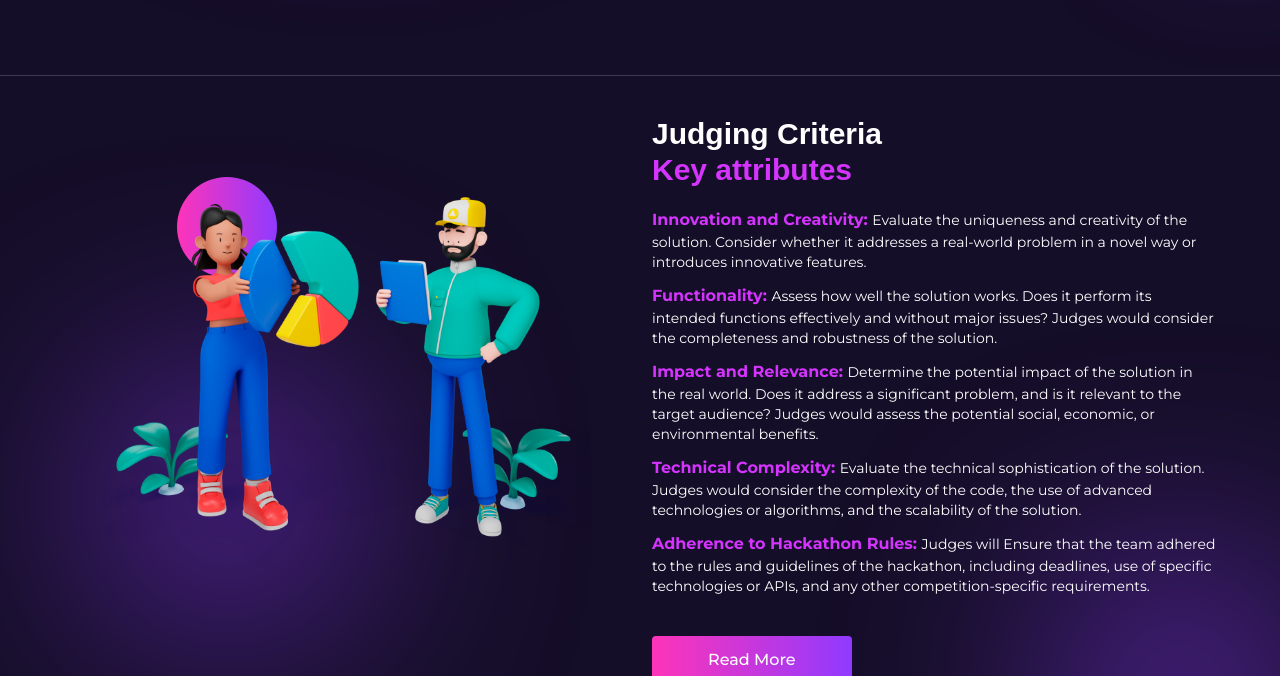
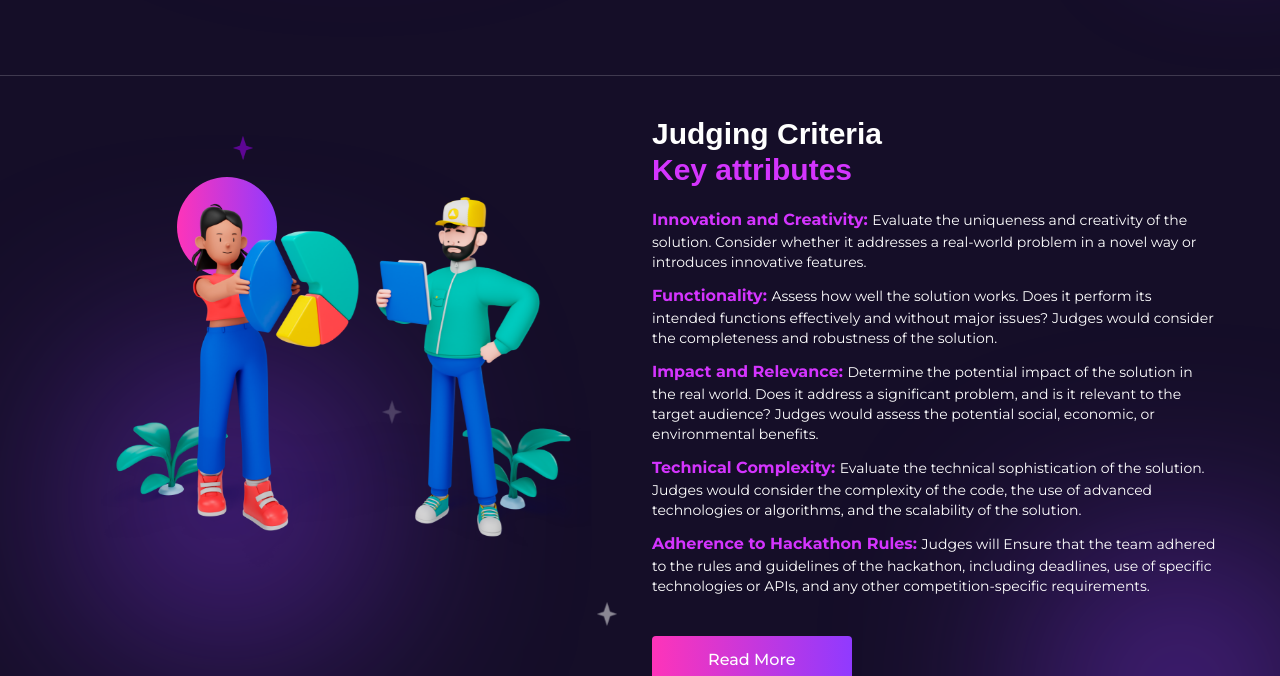
Before and after one commit to gift56/getlinked-ui-challengn, a Next.js app: page / in a window 1280 px wide. Shown: the part 1742-2418 px from the top of the page. Built offline with nearby package versions, Linux system fonts and the light colour scheme; a web font is replaced by a local one.

Commit message:
adding some features

```diff
--- a/components/LandingpageContent/Judging.tsx
+++ b/components/LandingpageContent/Judging.tsx
@@ -38,6 +38,33 @@ const Judging = () => {
               src="/img/judgingCriteriaImg.png"
               alt="judginimg"
               className="tab:w-[490px] w-[264px] mx-auto relative z-10"
+            />
+            <motion.img
+              initial={{ opacity: 0, scale: 0.5 }}
+              whileInView={{ opacity: 1, scale: 1 }}
+              transition={{ type: "spring", duration: 2 }}
+              viewport={{ once: true }}
+              src="/icon/lightstarIcon.png"
+              alt="star"
+              className="absolute flex right-[2%] bottom-[-6%] tab:w-5 w-3 animate-pulse duration-500"
+            />
+            <motion.img
+              initial={{ opacity: 0, scale: 0.5 }}
+              whileInView={{ opacity: 1, scale: 1 }}
+              transition={{ type: "spring", duration: 2 }}
+              viewport={{ once: true }}
+              src="/icon/graystar.png"
+              alt="star"
+              className="absolute flex right-[40%] top-[50%] tab:w-5 w-3 animate-pulse duration-500"
+            />
+            <motion.img
+              initial={{ opacity: 0, scale: 0.5 }}
+              whileInView={{ opacity: 1, scale: 1 }}
+              transition={{ type: "spring", duration: 2 }}
+              viewport={{ once: true }}
+              src="/icon/purplestarIcon.png"
+              alt="star"
+              className="absolute flex left-[30%] top-[-15%] tab:w-5 w-3 animate-pulse duration-500"
             />
             <div className="hidden tab:block w-[100px] h-[100px] bg-btnlinear rounded-full absolute -top-5 left-14 xl:left-[20%] p-5"></div>
           </div>
```
